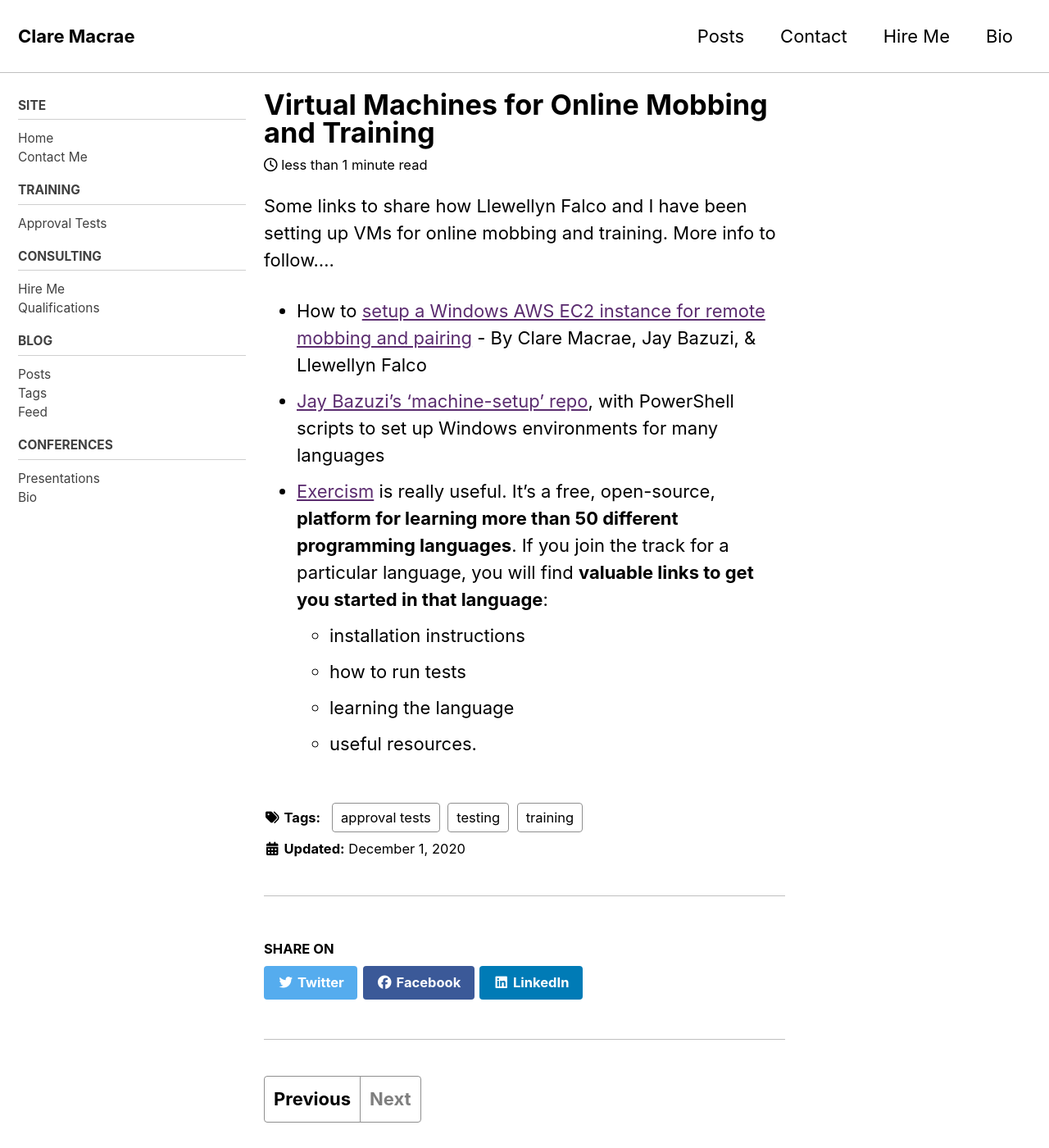
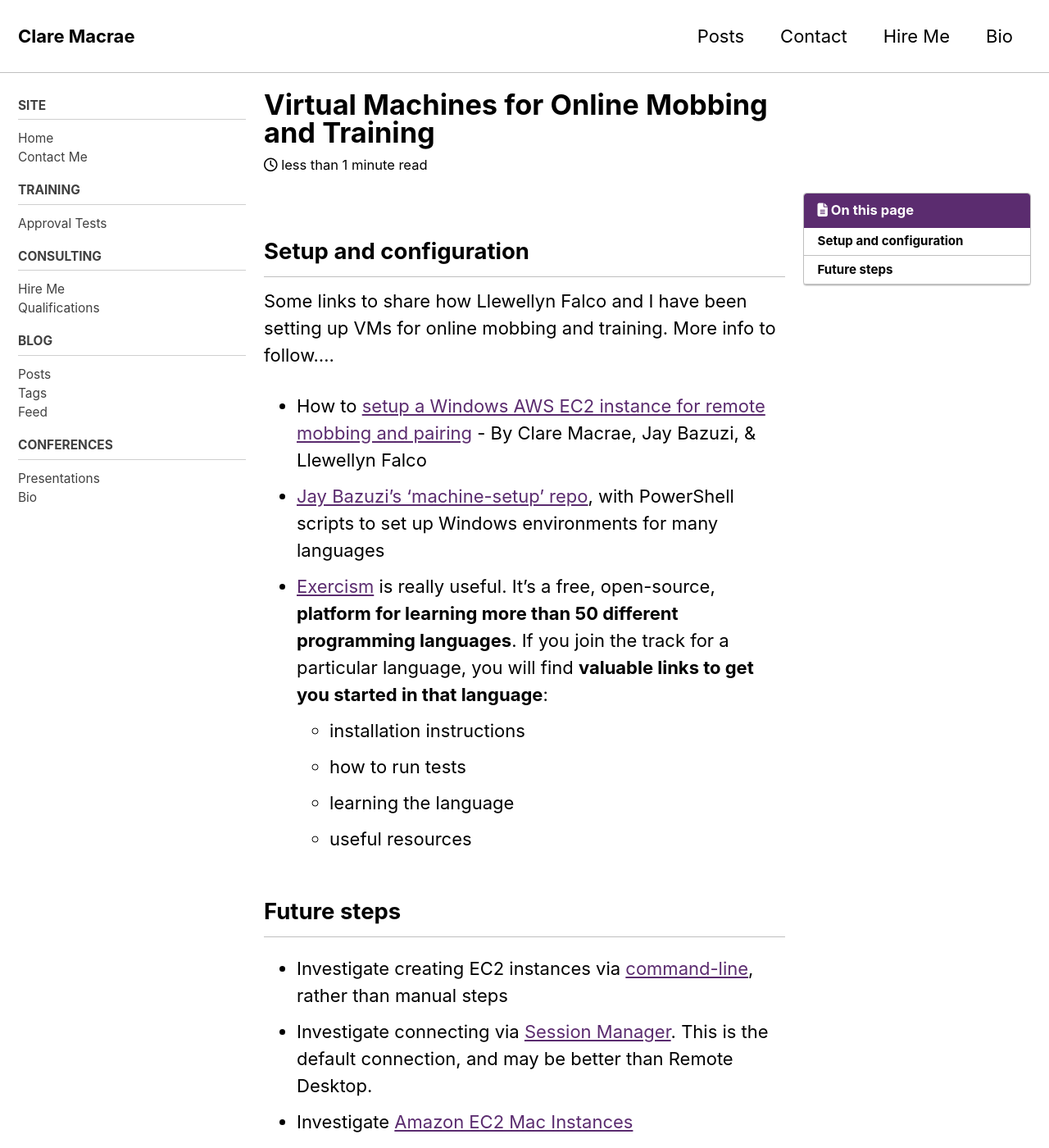
Before and after one commit to claremacrae/claremacrae.github.io, a Jekyll site: the page built from _posts/2020-12-01-virtual-machines-for-online-mobbing-and-training.md, in a window 1280 px wide and 1400 px high. Shown: the whole window at 82% size. Built offline with Jekyll 4.4.1, drawn with Linux system fonts in a browser that asks for light colours; cached includes are drawn as plain includes; nearby versions of some CDN libraries.

Commit message:
Add "Future Steps" section to 2020-12-01-virtual-machines-for-online-mobbing-and-training.md

```diff
--- a/_posts/2020-12-01-virtual-machines-for-online-mobbing-and-training.md
+++ b/_posts/2020-12-01-virtual-machines-for-online-mobbing-and-training.md
@@ -11,6 +11,8 @@ tags:
   - training
   - testing
 ---
+
+## Setup and configuration
 
 Some links to share how Llewellyn Falco and I have been setting up VMs for online mobbing and training. More info to follow....
 
@@ -20,4 +22,10 @@ Some links to share how Llewellyn Falco and I have been setting up VMs for onlin
     * installation instructions
     * how to run tests
     * learning the language
-    * useful resources.
+    * useful resources
+
+## Future steps
+
+* Investigate creating EC2 instances via [command-line](https://docs.aws.amazon.com/cli/latest/userguide/cli-services-ec2-instances.html), rather than manual steps
+* Investigate connecting via [Session Manager](using Session Manager). This is the default connection, and may be better than Remote Desktop.
+* Investigate [Amazon EC2 Mac Instances](https://aws.amazon.com/ec2/instance-types/mac/)
```
Also changed, not shown: other parts of _posts/2020-12-01-virtual-machines-for-online-mobbing-and-training.md (+1 -1 lines).
